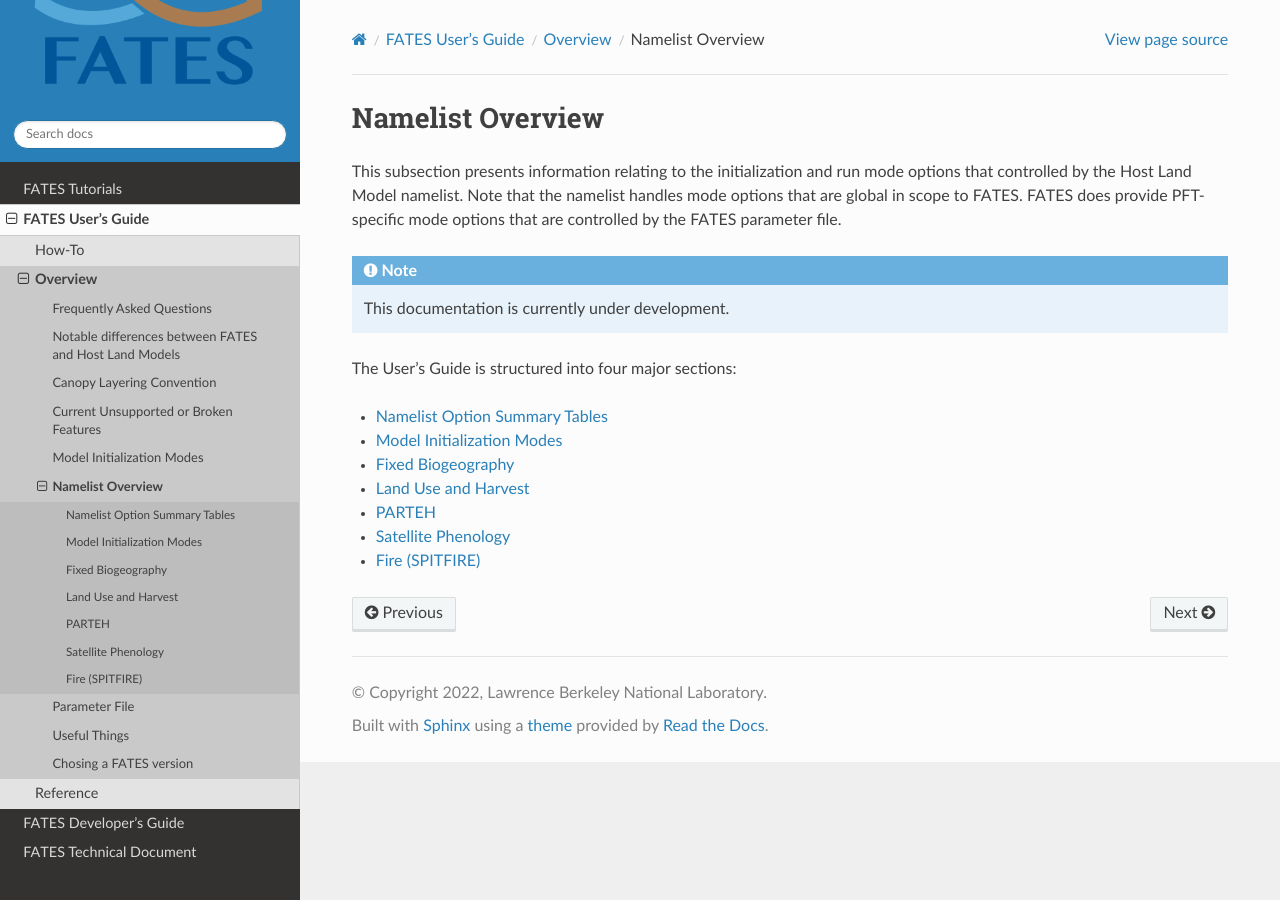
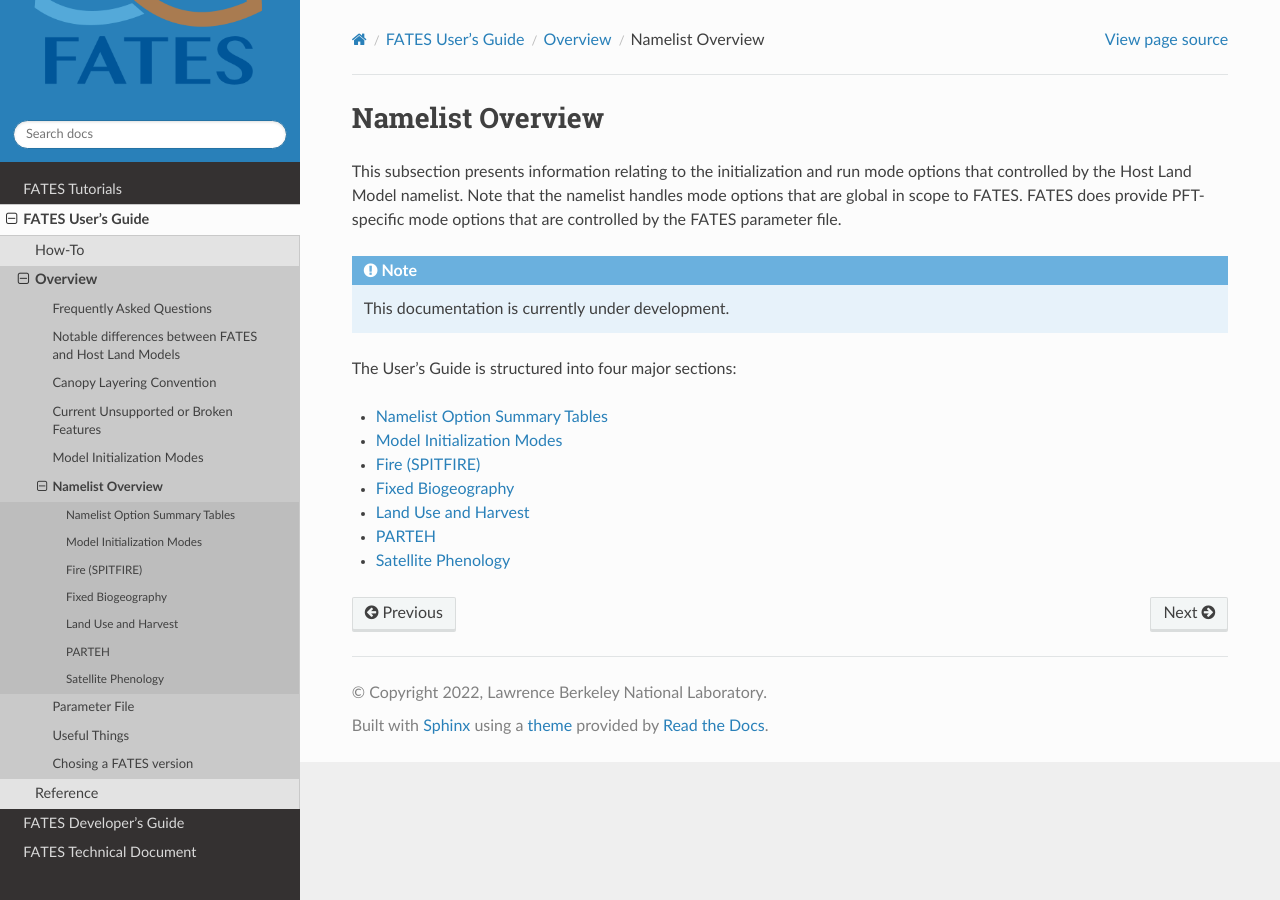
Before and after one commit to NGEET/fates-users-guide, a Sphinx documentation site: the page built from docs/source/user/namelist-overview.rst, in a window 1280 px wide. Built offline with Sphinx 7.4.7 and the Read the Docs theme 3.1.0, drawn with Linux system fonts in a browser that asks for light colours.

```diff
--- a/docs/source/user/namelist-overview.rst
+++ b/docs/source/user/namelist-overview.rst
@@ -14,8 +14,8 @@ The User's Guide is structured into four major sections:
 
    Namelist-Options-and-Run-Time-Modes
    Model-Initialization-Modes
+   SPITFIRE-Namelist-Options
    Fixed-Biogeography-Mode
    Land-use-Namelist-Options
    PARTEH-Modes
    SP-(satellite-phenology)-mode
-   SPITFIRE-Namelist-Options
```
